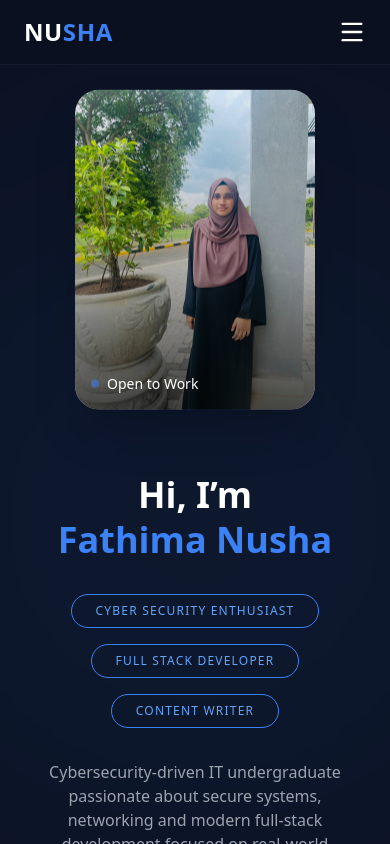
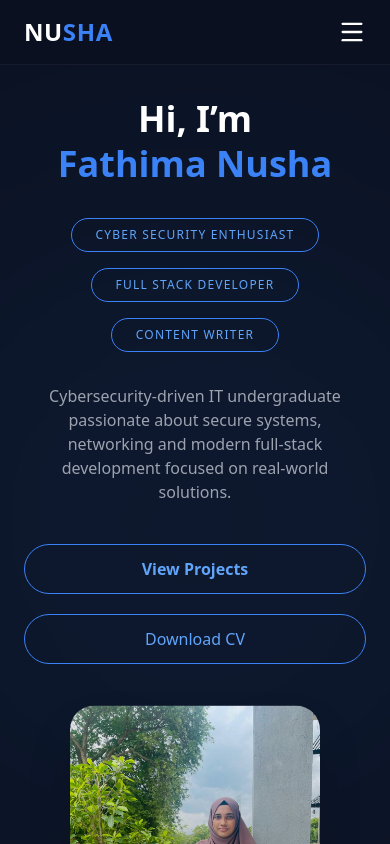
Before and after one commit to Fathima-Nuzha/portfolio-website, a React (Vite) app: page / in a window 390 px wide. Shown: the top 844 px of the page. Built offline with nearby package versions, Linux system fonts and the light colour scheme.

Commit message:
Added mobile friendly image sizing

```diff
--- a/src/components/Hero.jsx
+++ b/src/components/Hero.jsx
@@ -12,14 +12,18 @@ const Hero = ({ setActiveTab }) => {
 
 const handleViewProjects = () => {
 setActiveTab("projects");
+
 const section = document.getElementById("work");
 
-    if (section) {
-      section.scrollIntoView({ behavior: "smooth" });
+if(section){
+
+section.scrollIntoView({behavior:"smooth"});
+
 }
+
 };
 
-  return (
+return(
 
 <section
 id="hero"
@@ -27,7 +31,7 @@ className="relative min-h-screen scroll-mt-24 bg-[#0B1120]
 text-white flex items-center overflow-hidden pt-24"
 >
 
-{/* Background Glow */}
+{/* Glow */}
 
 <div className="absolute w-[700px] h-[700px] bg-blue-500/20 blur-[200px]
 rounded-full top-1/2 left-1/2 -translate-x-1/2 -translate-y-1/2 animate-pulse"/>
@@ -38,29 +42,31 @@ className="max-w-7xl mx-auto px-6
 
 grid grid-cols-1 md:grid-cols-2
 
-gap-14 md:gap-16
+gap-12 md:gap-16
 
 items-center relative z-10"
 >
 
-{/* ================= LEFT SIDE ================= */}
+{/* ================= LEFT ================= */}
 
 <motion.div
-initial={{ opacity: 0, x: -80 }}
-animate={{ opacity: 1, x: 0 }}
-transition={{ duration: 1 }}
+
+initial={{opacity:0,x:-80}}
+
+animate={{opacity:1,x:0}}
+
+transition={{duration:1}}
 
 className="text-center md:text-left"
+
 >
-
-{/* NAME */}
 
 <h2
 className="text-4xl sm:text-5xl md:text-7xl
 font-bold leading-tight"
 >
 
-Hi, I’m <br />
+Hi, I’m <br/>
 
 <span className="text-blue-500">
 
@@ -80,7 +86,6 @@ typeSpeed={100}
 
 <div
 className="mt-8 flex flex-wrap gap-4
-
 justify-center md:justify-start"
 >
 
@@ -90,9 +95,9 @@ justify-center md:justify-start"
 
 key={index}
 
-initial={{ y:-300, opacity:0, scale:.9 }}
+initial={{y:-300,opacity:0,scale:.9}}
 
-animate={{ y:0, opacity:1, scale:1 }}
+animate={{y:0,opacity:1,scale:1}}
 
 transition={{
 
@@ -153,11 +158,10 @@ mx-auto md:mx-0"
 >
 
 Cybersecurity-driven IT undergraduate passionate about secure
-systems, networking and modern full-stack development focused on
-real-world solutions.
+systems, networking and modern full-stack development focused
+on real-world solutions.
 
 </p>
-
 
 
 {/* BUTTONS */}
@@ -176,8 +180,8 @@ justify-center md:justify-start"
 
 onClick={handleViewProjects}
 
-className="px-8 py-3 border border-blue-500
-text-blue-400 rounded-full font-semibold
+className="px-8 py-3 border border-blue-500 text-blue-400
+rounded-full font-semibold
 
 hover:bg-blue-500 hover:text-white
 
@@ -192,15 +196,14 @@ View Projects
 </button>
 
 
-
 <a
 
 href="/Fathima_Nusha_Resume.pdf"
 
 download="Fathima_Nusha_Resume"
 
-className="px-8 py-3 border border-blue-500
-text-blue-400 rounded-full
+className="px-8 py-3 border border-blue-500 text-blue-400
+rounded-full
 
 hover:bg-blue-500 hover:text-white
 
@@ -218,7 +221,7 @@ Download CV
 
 
 
-{/* ================= RIGHT IMAGE ================= */}
+{/* ================= IMAGE ================= */}
 
 <motion.div
 
@@ -228,7 +231,7 @@ animate={{opacity:1,y:0}}
 
 transition={{duration:1.2}}
 
-className="flex justify-center order-first md:order-last"
+className="flex justify-center"
 
 >
 
@@ -240,16 +243,15 @@ transition={{duration:4,repeat:Infinity}}
 
 className="relative
 
-w-[240px] h-[320px]
+w-[250px] h-[330px]
 
-sm:w-[280px] sm:h-[360px]
+sm:w-[300px] sm:h-[390px]
 
 md:w-[320px] md:h-[420px]
 
 rounded-3xl overflow-hidden shadow-2xl"
 
 >
-
 
 <img
 
@@ -261,10 +263,8 @@ className="w-full h-full object-cover object-top"
 
 />
 
-
 <div className="absolute inset-0 bg-gradient-to-t
 from-black/70 via-black/20 to-transparent"/>
-
 
 <p className="absolute bottom-4 left-4 text-white text-sm flex items-center">
 
@@ -283,6 +283,7 @@ Open to Work
 </section>
 
 );
+
 };
 
 export default Hero;
```
Lines whose indentation alone changed are shown as unchanged.
